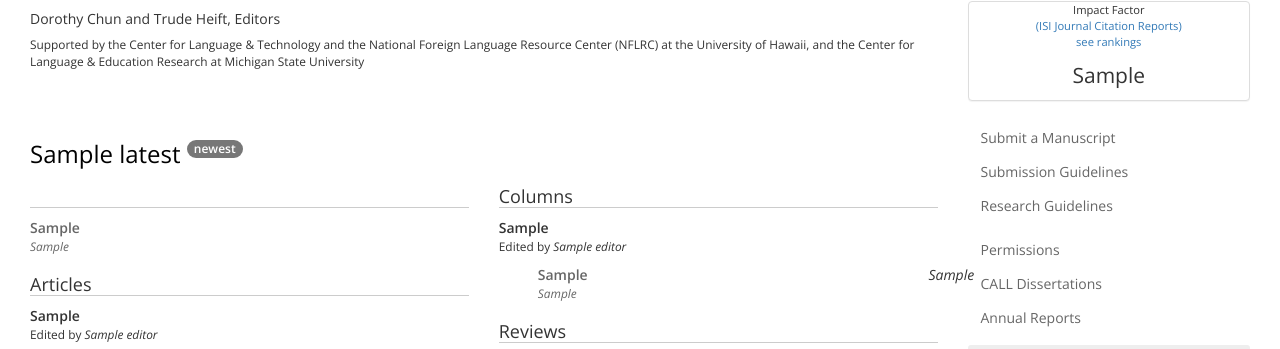
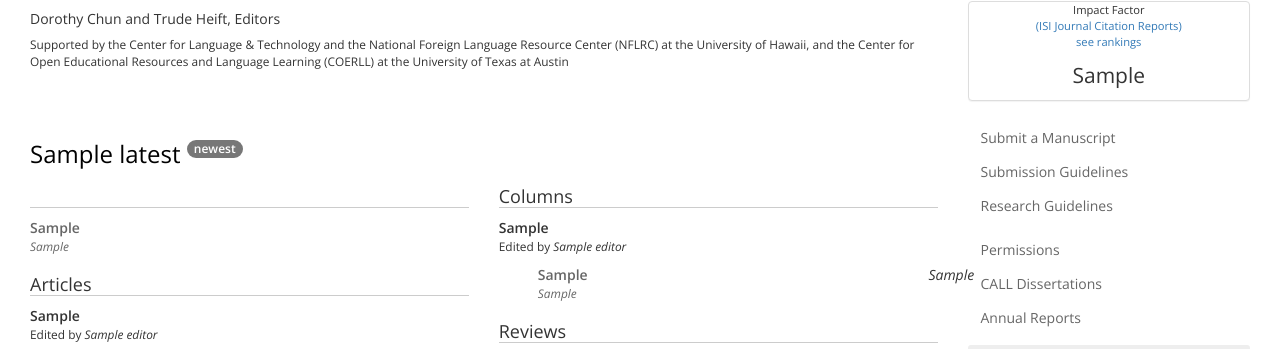
Before and after one commit to richmedina/nflrc-slrp-dev, a Django app: template templates/home.html in a window 1280 px wide. Shown: the part 100-449 px from the top of the page. Run offline with Django 3.2, Linux system fonts and the light colour scheme; the template is opened without the code that fills it: most values are stand-ins (such as "Sample title", 1, 10 or a date in 2020); some libraries are stand-ins or nearby versions.

Commit message:
home page adjusts, subscribe exits to uh subscriber set up page

```diff
--- a/templates/base-side-menu.html
+++ b/templates/base-side-menu.html
@@ -20,7 +20,7 @@
 			<li><a href="{% url 'page_slug_view' 'reports' %}" class="btn btn-md btn-link static_a_display">{% if curr_page == 10 %}<i class="fa fa-circle lt-gray"></i>{% endif %} Annual Reports</a></li>
 		</ul>
 
-		<p><a href="{% url 'subscribe' %}" class="btn btn-sm btn-block bg-llt-gray">Subscribe</a></p>
+		<p><a href="https://listserv.hawaii.edu/cgi-bin/wa?SUBED1=LLT-L&A=1" class="btn btn-sm btn-block bg-llt-gray" target="_blank">Subscribe</a></p>
 		<p><a href="{% url 'page_slug_view' 'contribute' %}" class="btn btn-sm btn-block bg-llt-gray">Donate</a></p>
 		<p>{% if request.user.is_staff %}<a href="{% url 'subscriber_list' 'a' %}" class="btn btn-sm btn-block bg-llt-gray">Manage Subscribers</a>{% endif %}</p>
 
--- a/templates/home.html
+++ b/templates/home.html
@@ -7,7 +7,7 @@
 <div class="row">
 	<div class="col-md-9">
 		<h5>Dorothy Chun and Trude Heift, Editors</h5>
-		<p class="small">Supported by the Center for Language & Technology and the National Foreign Language Resource Center (NFLRC) at the University of Hawaii, and the Center for Language & Education Research at Michigan State University</p>
+		<p class="small">Supported by the Center for Language & Technology and the National Foreign Language Resource Center (NFLRC) at the University of Hawaii, and the Center for Open Educational Resources and Language Learning (COERLL) at the University of Texas at Austin</p>
 	</div>
 	<div class="col-md-3">
 		<div class="text-center panel panel-default">
```
